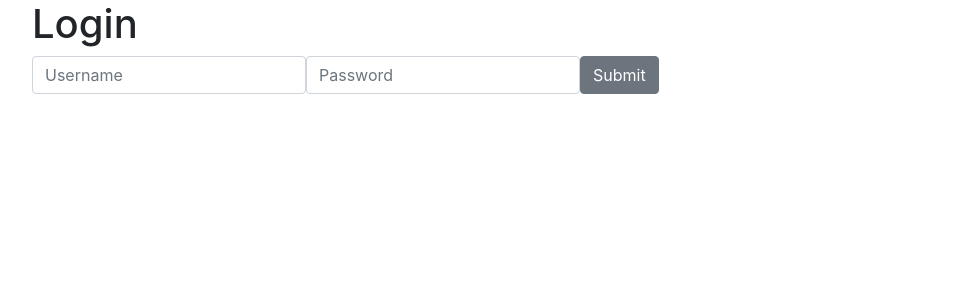
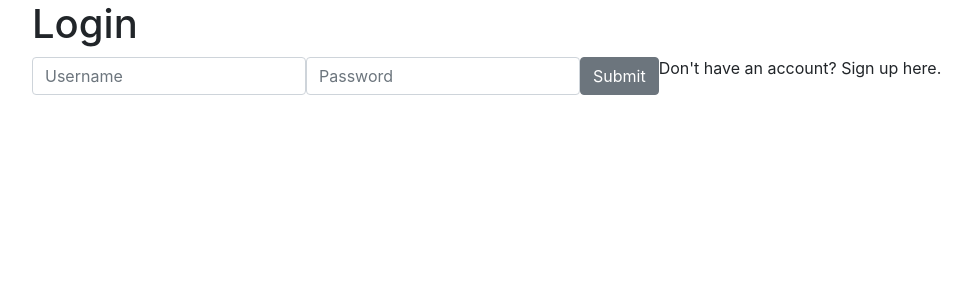
Before and after one commit to Tristanoshier/PetPals-client, a React (Create React App) app: page / in a window 1280 px wide. Shown: the top 300 px of the page, without its empty margins (68-1039 px from the left). Built offline with nearby package versions, Linux system fonts and the light colour scheme.

Commit message:
add login toggle

```diff
--- a/src/components/auth/login/Login.tsx
+++ b/src/components/auth/login/Login.tsx
@@ -16,12 +16,15 @@ export default class Login extends React.Component<Props, State> {
     constructor(props: Props) {
         super(props);
     }
+
     state = {
         username: "",
         password: "",
         incorrectPassword: false,
-        usernameNotExist: false
+        usernameNotExist: false,
+        isLogin: this.props.isLogin
     }
+
     handleSubmit = (event: any) => {
         event.preventDefault();
         fetch(`http://localhost:3001/user/login`, {
@@ -57,6 +60,7 @@ export default class Login extends React.Component<Props, State> {
                     incorrectPassword={this.state.incorrectPassword}
                     usernameNotExist={this.state.usernameNotExist}
                     onChange={this.handleSubmit}
+                    isLogin={this.state.isLogin}
                 />
             </Container>
         )
--- a/src/components/auth/login/LoginDisplay.tsx
+++ b/src/components/auth/login/LoginDisplay.tsx
@@ -5,7 +5,8 @@ interface Props {
     password: string,
     incorrectPassword: boolean,
     usernameNotExist: boolean,
-    onChange: (event: any) => void
+    onChange: (event: any) => void,
+    isLogin: boolean
 }
 export default class LoginDisplay extends React.Component<Props>{
     constructor(props: Props) {
@@ -15,7 +16,8 @@ export default class LoginDisplay extends React.Component<Props>{
         username: this.props.username,
         password: this.props.password,
         incorrectPassword: this.props.incorrectPassword,
-        usernameNotExist: this.props.usernameNotExist
+        usernameNotExist: this.props.usernameNotExist,
+        isLogin: this.props.isLogin
     }
     render() {
         return (
@@ -31,6 +33,9 @@ export default class LoginDisplay extends React.Component<Props>{
                 </FormGroup>
                 <br />
                 <Button onChange={this.props.onChange}>Submit</Button>
+                <p className="auth-switch" onClick={() => this.setState({isLogin: !this.state.isLogin})}>
+                    {this.props.isLogin ? "Don't have an account? Sign up here." : "Already have an account? Login here."}
+                </p>
             </Form>
         )
     }
```
